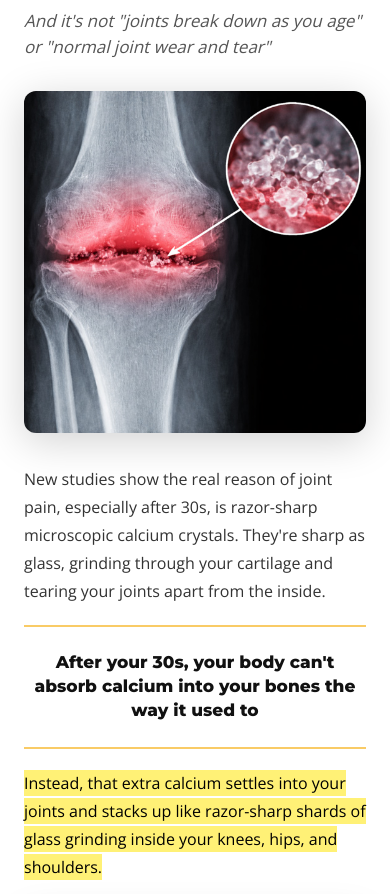
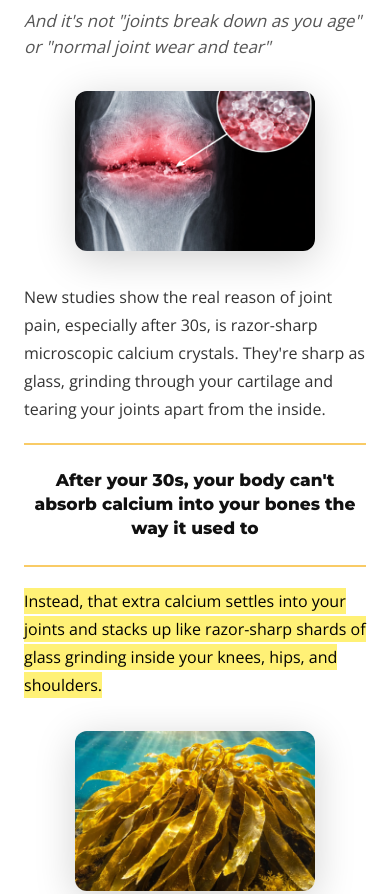
Before and after one commit to ericjee/jointprime-website, a website: page index.html in a window 390 px wide. Shown: the part 1005-1899 px from the top of the page. Drawn offline with nearby package versions, Linux system fonts and the light colour scheme.

Commit message:
Update navbar, footer, FAQ, guarantee, pricing, and mobile styles
- Navbar: 85% width, hamburger menu on mobile, scroll-to-section links fixed (renamed scrollTo → navTo to avoid native API conflict), Free Bonuses reordered before About
- Footer: grey background, new copy, ClickBank link, legal disclaimers
- FAQ: updated all 7 questions with new copy, 19px font
- Guarantee: new 365-day section with gradient bg, badge image, GMP/FDA badges
- Scientific References: 2-column layout (1–5 left, 6–10 right), centered logos, plain text URLs
- Pricing: duplicated cards section after FAQ, bottom banner as scroll button
- Mobile: problem section images reduced to 160px height / 70% width

Co-Authored-By: Claude Sonnet 4.6 <noreply@anthropic.com>

```diff
--- a/index.html
+++ b/index.html
@@ -888,7 +888,7 @@
       .prob-two-col { grid-template-columns: 1fr; }
       .prob-two-col .prob-img-wrap { order: -1; }
       .prob-img-sticky { position: static; }
-      .prob-img { height: auto; aspect-ratio: 1 / 1; }
+      .prob-img { height: 160px; width: 70%; margin: 0 auto; aspect-ratio: unset; }
       .prob-headline { font-size: 28px; }
       .prob-eyebrow-tag { font-size: 14px; }
       .prob-callout { font-size: 17px; }
```
